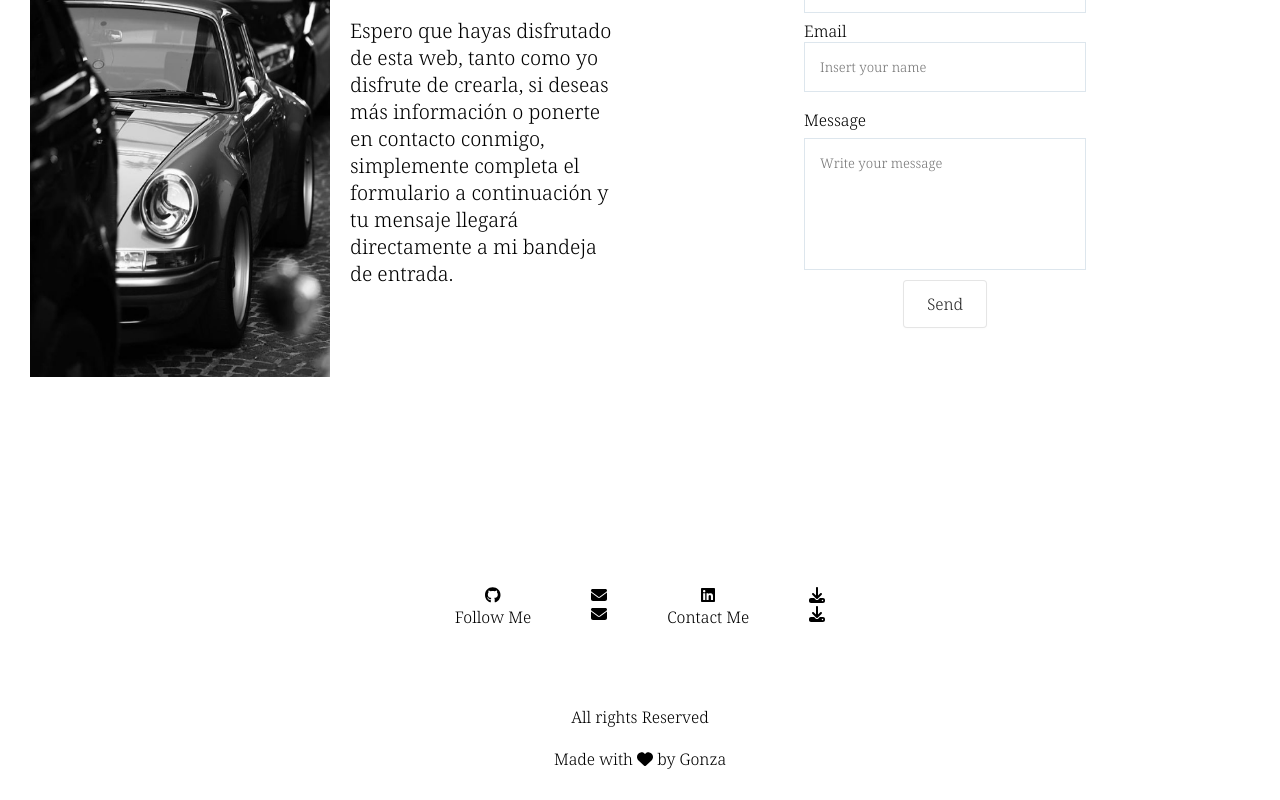
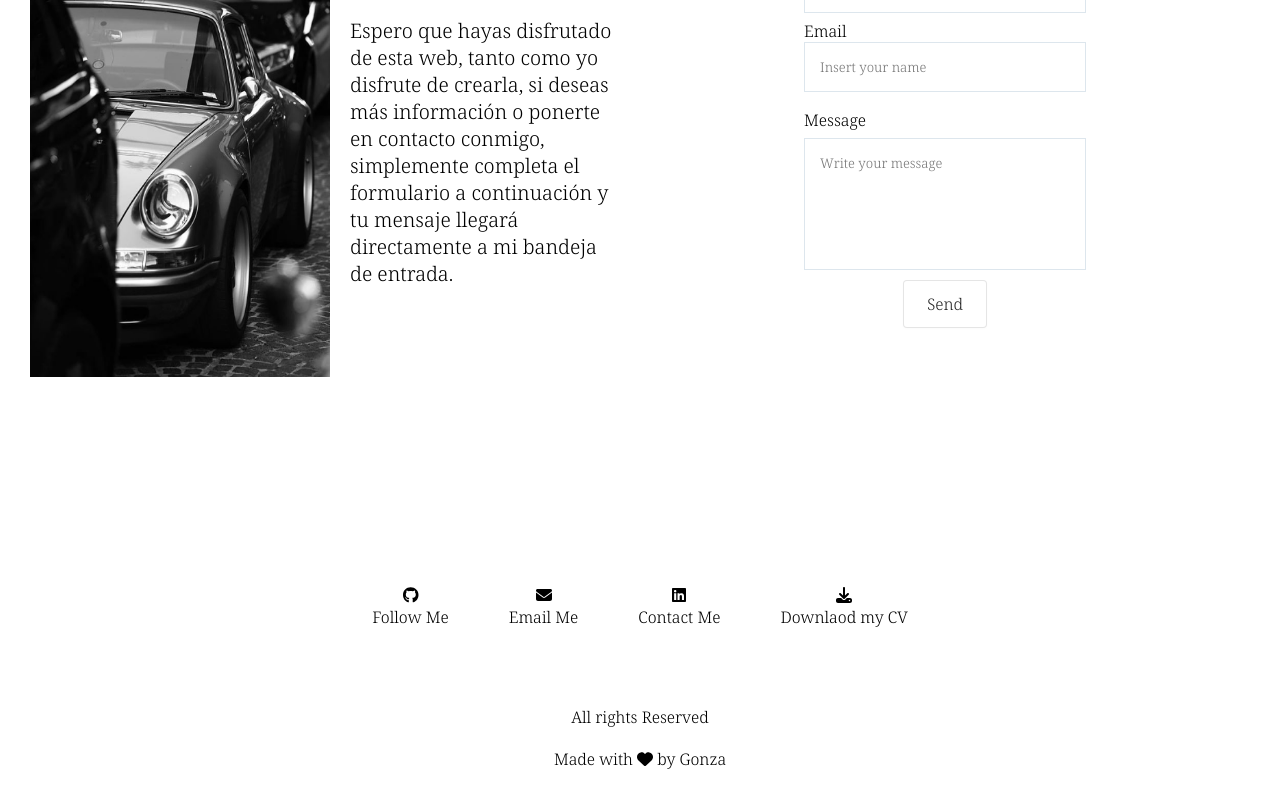
Before and after one commit to gonzavh17/personal-web, a React (Vite) app: page / in a window 1280 px wide. Shown: the part 4783-5583 px from the top of the page. Built offline with nearby package versions, Linux system fonts and the light colour scheme.

Commit message:
arreglando links

```diff
--- a/src/Components/Footer.tsx
+++ b/src/Components/Footer.tsx
@@ -16,16 +16,16 @@ function Footer() {
           <p className="footer-icon-description">Follow Me</p>
         </span>
         <span className="footer-icon">
-          <FontAwesomeIcon icon={faEnvelope} />
-          <a className="icon-link" href="#contact"><FontAwesomeIcon icon={faEnvelope} /></a>
+        <a className="icon-link" href="#contact"><FontAwesomeIcon icon={faEnvelope} /></a>
+          <p className="footer-icon-description">Email Me</p>
         </span>
         <span className="footer-icon">
-        <a className="icon-link" href="" target="_blank"><FontAwesomeIcon icon={faLinkedin} /></a>
+        <a className="icon-link"><FontAwesomeIcon icon={faLinkedin} /></a>
           <p className="footer-icon-description">Contact Me</p>
         </span>
         <span className="footer-icon">
-          <FontAwesomeIcon icon={faDownload} />
-          <a className="icon-link" href="https://drive.google.com/file/d/1PbuFlY6dln2zGiJsidXfZtHUtDDmYF30/view?usp=sharing"><FontAwesomeIcon icon={faDownload} /></a>
+        <a className="icon-link" href="https://drive.google.com/file/d/1PbuFlY6dln2zGiJsidXfZtHUtDDmYF30/view?usp=sharing"><FontAwesomeIcon icon={faDownload} /></a>
+          <p className="footer-icon-description">Downlaod my CV</p>
         </span>
       </div>
 
```
